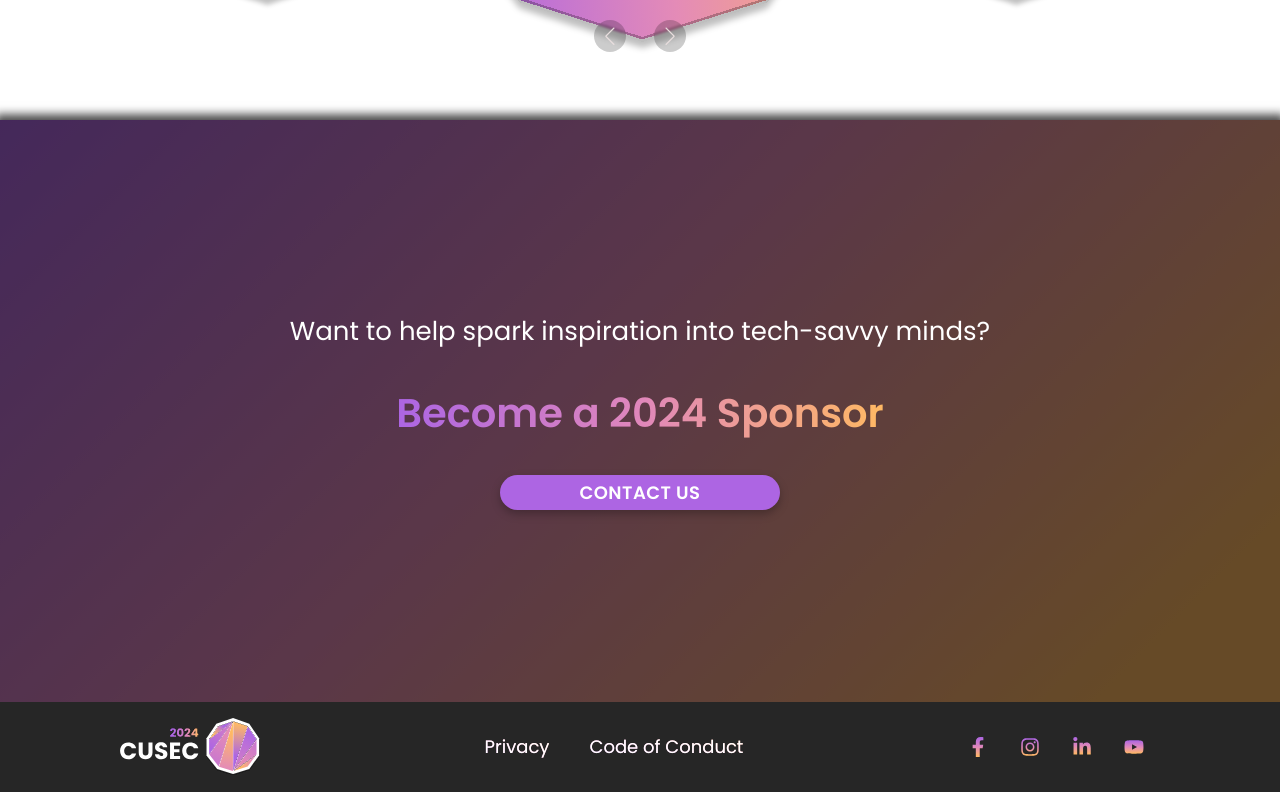
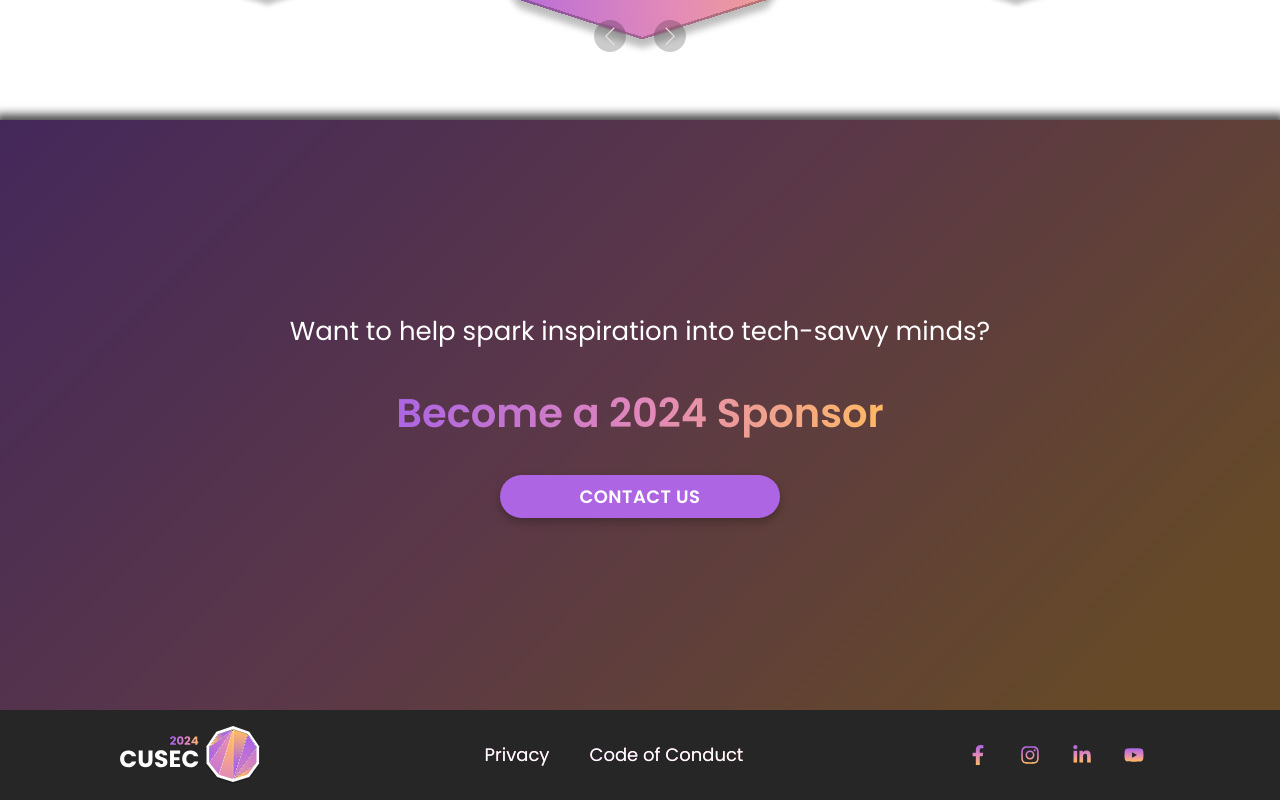
Before and after one commit to cusec/2024, a Next.js app: page /sponsors in a window 1280 px wide. Shown: the part 2438-3238 px from the top of the page. Built offline with nearby package versions, Linux system fonts and the light colour scheme.

Commit message:
feat: Increase padding for contact us button in sponsors page

```diff
--- a/src/app/sponsors/page.tsx
+++ b/src/app/sponsors/page.tsx
@@ -120,7 +120,7 @@ export default function Sponsors() {
                 >
                   <a
                     href="mailto:sponsor@cusec.net?subject=CUSEC 2024 Sponsorship Information Request"
-                    className="flex drop-shadow-[0_4px_4px_rgba(0,0,0,0.25)] bg-[#AD65E3] px-3 min-[390px]:px-10 md:px-20 py-1 text-center rounded-full uppercase text-[14px] md:text-[18px] font-semibold text-white tracking-wide transition ease-in-out duration-500 hover:scale-110 hover:bg-goldenApricot hover:text-white"
+                    className="flex drop-shadow-[0_4px_4px_rgba(0,0,0,0.25)] bg-[#AD65E3] px-3 min-[390px]:px-10 md:px-20 py-2 text-center rounded-full uppercase text-[14px] md:text-[18px] font-semibold text-white tracking-wide transition ease-in-out duration-500 hover:scale-110 hover:bg-goldenApricot hover:text-white"
                   >
                     Contact Us
                   </a>
```
